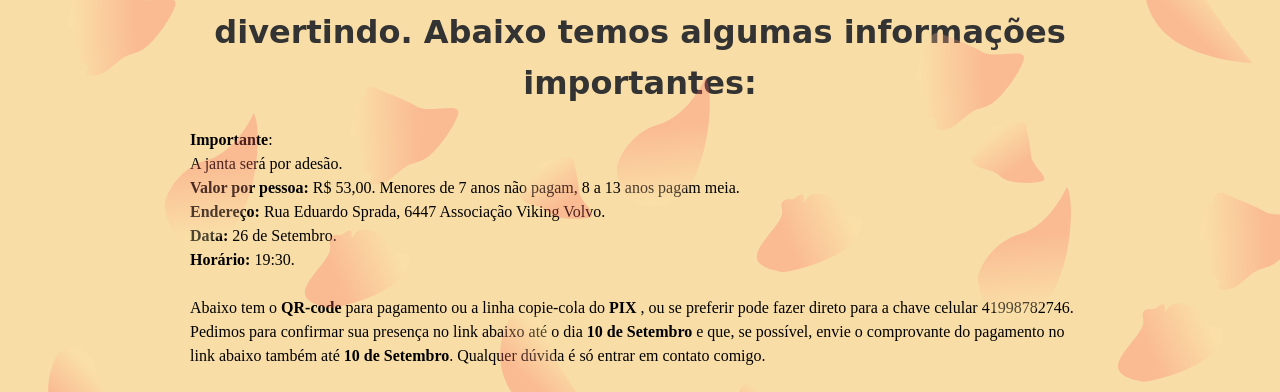
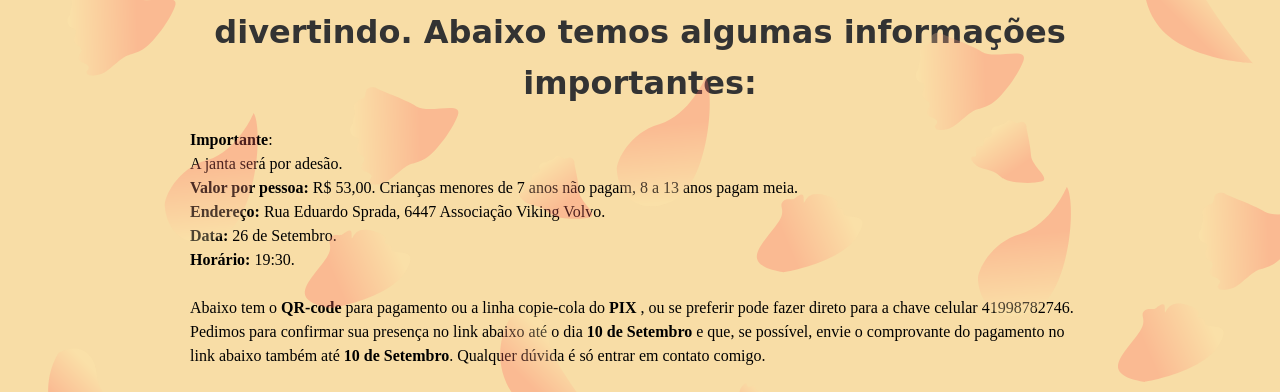
Before and after one commit to Lucds2/bodasmariaesergio, a plain HTML site: page index.html in a window 1280 px wide. Shown: the part 1161-1553 px from the top of the page. Drawn offline with Linux system fonts and the light colour scheme; files whose address does not match are found by name; a web font is replaced by a local one.

Commit message:
Add files via upload

```diff
--- a/index.html
+++ b/index.html
@@ -46,7 +46,7 @@
        <p><br>
        <div class="informacoes">
         <p>
-       <span class="inf"><span class="sp1">Importante</span>:<br> A janta será por adesão.<br> <span class="sp1">Valor por pessoa: </span>R$ 53,00. Menores de 7 anos não pagam, 8 a 13 anos pagam meia.<br> <span class="sp1">Endereço: </span>Rua Eduardo Sprada, 6447 Associação Viking Volvo.<br> <span class="sp1">Data: </span> 26 de Setembro.<br> <span class="sp1">Horário: </span> 19:30.<br>
+       <span class="inf"><span class="sp1">Importante</span>:<br> A janta será por adesão.<br> <span class="sp1">Valor por pessoa: </span>R$ 53,00. Crianças menores de 7 anos não pagam, 8 a 13 anos pagam meia.<br> <span class="sp1">Endereço: </span>Rua Eduardo Sprada, 6447 Associação Viking Volvo.<br> <span class="sp1">Data: </span> 26 de Setembro.<br> <span class="sp1">Horário: </span> 19:30.<br>
        <br> Abaixo tem o <span class="sp1" >QR-code</span>  para pagamento ou a linha copie-cola do <span class="sp1" >PIX</span> , ou se preferir pode fazer direto para a chave celular
        41998782746. Pedimos para confirmar sua presença no link abaixo até o dia <span class="sp1">10 de Setembro</span> e que, se possível, envie
        o comprovante do pagamento no link abaixo também até <span class="sp1">10 de Setembro</span>. Qualquer dúvida é só entrar em contato comigo.<br></span>
```
